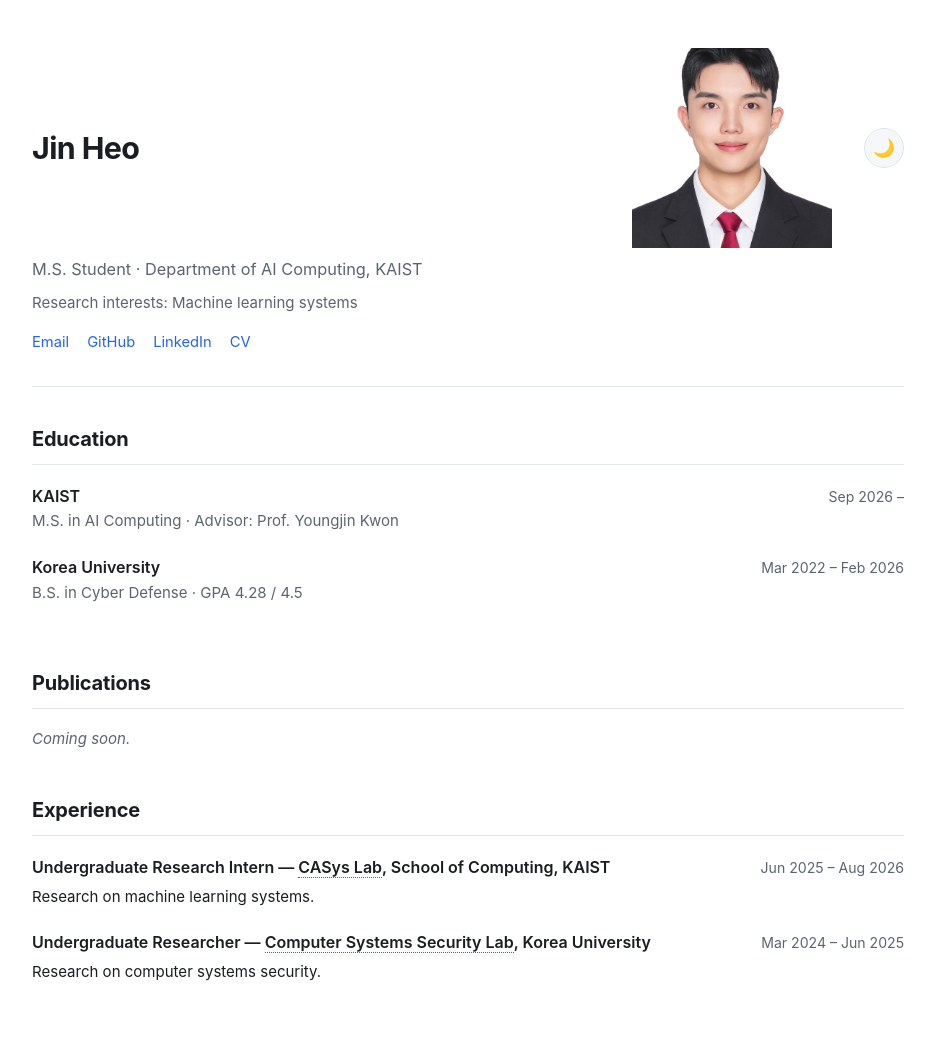
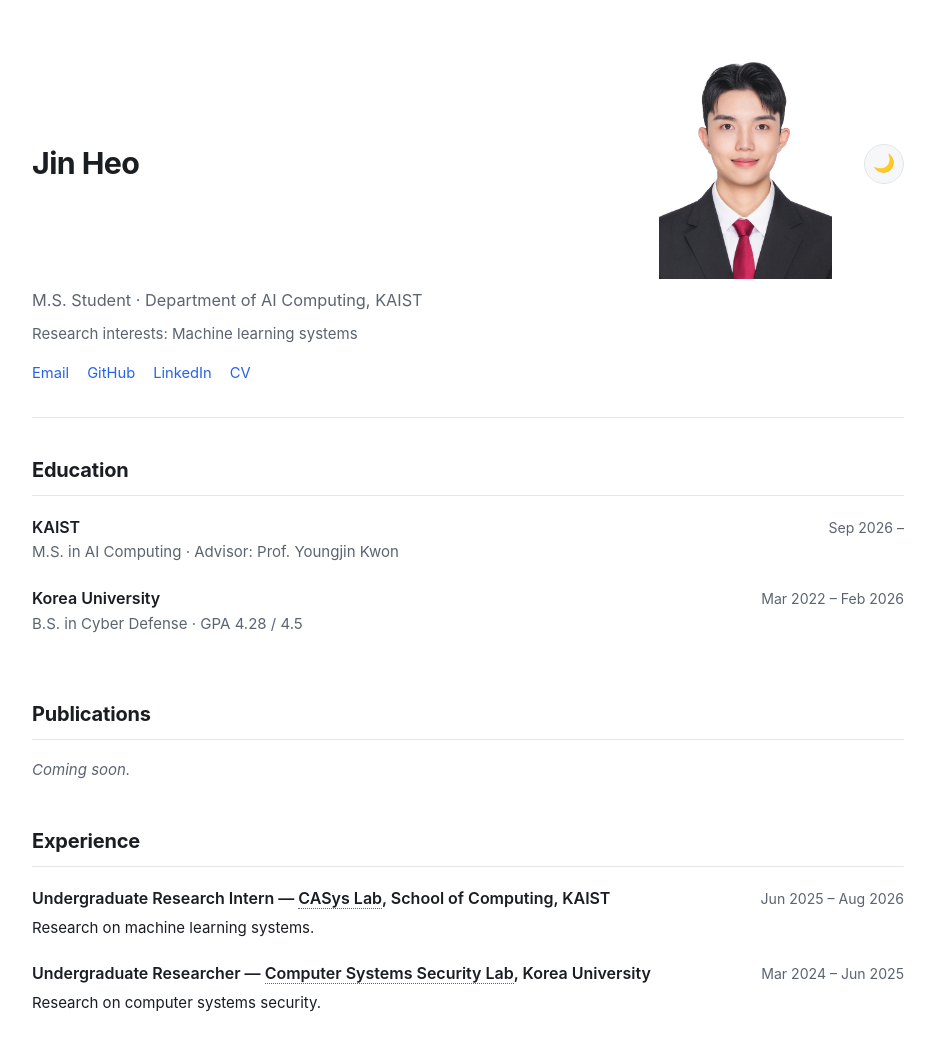
Before and after one commit to J1nD0g3/J1nD0g3.github.io, a plain HTML site: page index.html in a window 1280 px wide. Shown: the top 1045 px of the page, without its empty margins (172-1107 px from the left). Drawn offline with Linux system fonts and the light colour scheme.

Commit message:
Update profile image size and button position
Adjusted image dimensions and order of elements for better layout.

```diff
--- a/index.html
+++ b/index.html
@@ -124,8 +124,8 @@
 <div class="name-block">
   <h1>Jin Heo</h1>
 </div>
-  <img src="assets/profile.jpg" alt="Jin Heo" style="width:200px;height:200px;object-fit:cover;margin-left:auto;margin-right:16px;">
-<button id="theme-toggle" aria-label="Toggle dark mode">🌙</button>
+      <img src="assets/profile.jpg" alt="Jin Heo" style="height:231px;width:auto;margin-left:auto;margin-right:16px;">
+  <button id="theme-toggle" aria-label="Toggle dark mode">🌙</button>
 </div>
   <p class="tagline">M.S. Student · Department of AI Computing, KAIST</p>
 <p class="tagline" style="font-size:0.94rem;">Research interests: Machine learning systems</p>
```
